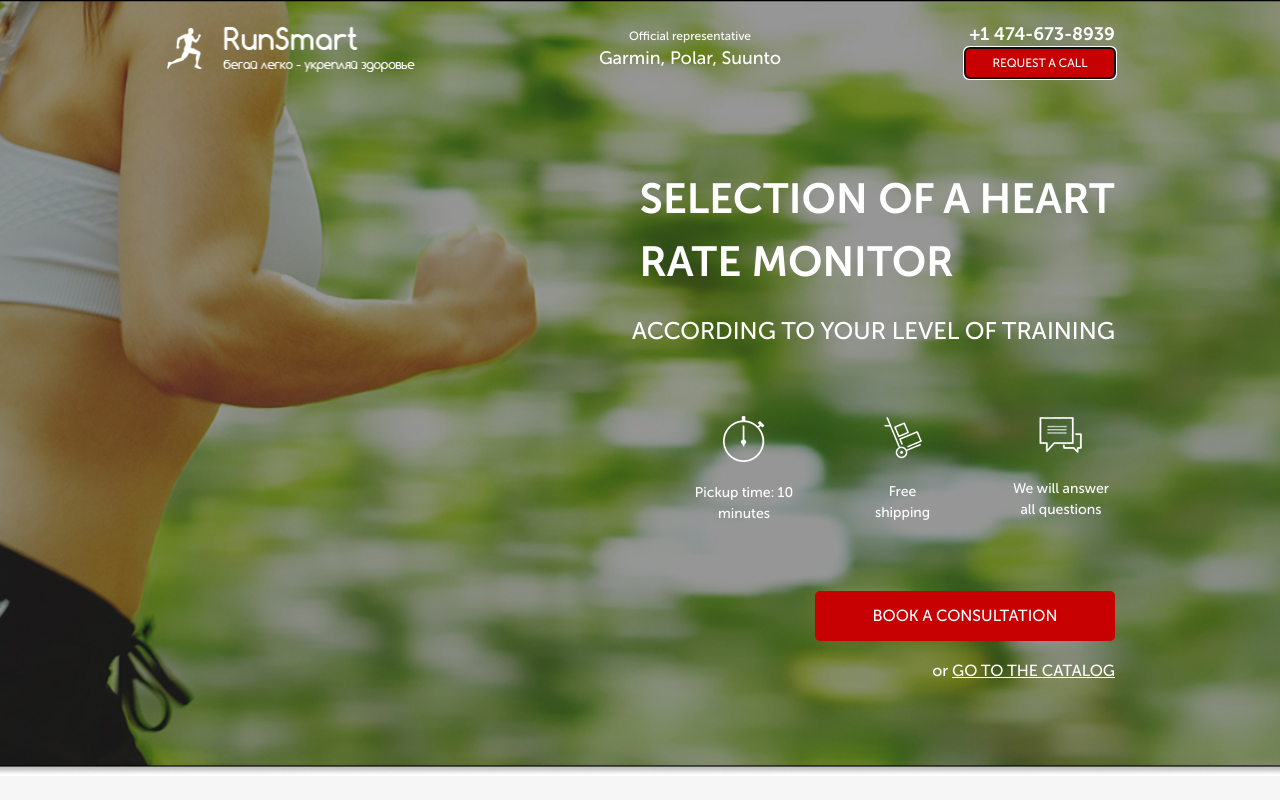
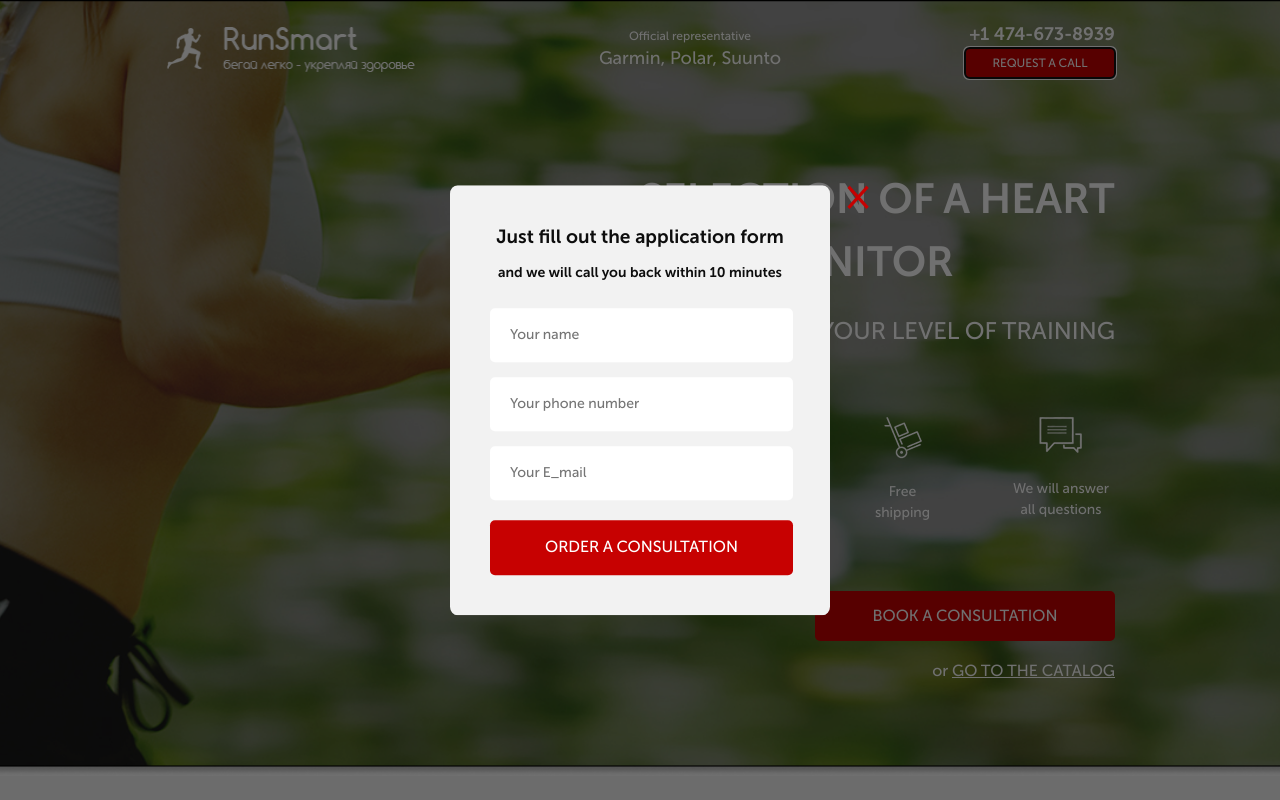
Before and after one commit to reandres/Pulse, a plain HTML site: page src/index.html in a window 1280 px wide. Both pictures are taken after a click on the button "REQUEST A CALL". Shown: the top 800 px of the page. Drawn offline with nearby package versions, Linux system fonts and the light colour scheme; files whose address does not match are found by name.

Commit message:
add overlay

```diff
--- a/src/index.html
+++ b/src/index.html
@@ -24,7 +24,7 @@
                 </div>
                 <div class="header__contacts">
                     <a href="tel:+14746738939" class="header__phone">+1 474-673-8939</a>
-                    <button class="button">Request a call</button>
+                    <button data-modal="consultation" class="button">Request a call</button>
                 </div>
             </header>
 
@@ -45,7 +45,7 @@
                         We will answer all questions
                     </div>
                 </div>
-                <button class="button button_main">book a consultation</button>
+                <button data-modal="consultation" class="button button_main">book a consultation</button>
                 <div class="promo__link">
                     or
                     <a href="#"> GO TO THE CATALOG</a>
@@ -498,6 +498,35 @@
         </div>
     </footer>
 
+    <div class="overlay">
+        <div class="modal" id="consultation">
+            <div class="modal__close">&times;</div>
+            <div class="modal__subtitle">Just fill out the application form</div>
+            <div class="modal__descr">and we will call you back within 10 minutes</div>
+            <form class="feed_form feed_form_mt25" action="#">
+                <input  name="name" required placeholder="Your name" type="text">
+                <input  name="name" required placeholder="Your phone number" type="number">
+                <input  name="name" required placeholder="Your E_mail" type="email">
+                <button class="button button_submit">order a consultation</button>
+            </form>
+        </div>
+        <div class="modal" id="order">
+            <div class="modal__close">&times;</div>
+            <div class="modal__subtitle">Your order:</div>
+            <div class="modal__descr">Polar FT1 heart rate monitor</div>
+            <form class="feed_form feed_form_mt25" action="#">
+                <input  name="name" required placeholder="Your name" type="text">
+                <input  name="name" required placeholder="Your phone number" type="number">
+                <input  name="name" required placeholder="Your E_mail" type="email">
+                <button class="button button_submit">Buy</button>
+            </form>
+        </div>
+        <div class="modal modal_mini" id="thanks">
+            <div class="modal__close">&times;</div>
+            <div class="modal__subtitle">Thank you for your application!</div>
+            <div class="modal__descr">Our manager will contact you soon!</div>
+        </div>
+    </div>
 
     <script type="text/javascript" src="https://code.jquery.com/jquery-1.11.0.min.js"></script>
     <script type="text/javascript" src="https://code.jquery.com/jquery-migrate-1.2.1.min.js"></script>
--- a/src/js/script.js
+++ b/src/js/script.js
@@ -1,4 +1,4 @@
-$(document).ready(function(){
+$(document).ready(function() {
     $('.carousel__inner').slick({
         slidesToShow: 1,
         slidesToScroll: 1,
@@ -37,4 +37,23 @@ $(document).ready(function(){
 
     toggleSlide('.catalog_item__link');
     toggleSlide('.catalog_item__back');
+
+    // Modal
+
+    $('[data-modal=consultation]').on('click', function() {
+        $('.overlay, #consultation').fadeIn('slow');
+    });
+
+    $('.modal__close').on('click', function() {
+        $('.overlay, #consultation, #order, #thanks').fadeOut('slow');
+    });
+
+    $('.button_mini').each(function(i) {
+        $(this).on('click', function() {
+            $('#order .modal__descr').text($('.catalog-item__subtitle').eq(i).text());
+            $('.overlay, #order').fadeIn('slow');
+        });
+    });
+
+
 });
--- a/src/sass/blocks/_forms.sass
+++ b/src/sass/blocks/_forms.sass
@@ -14,3 +14,5 @@
         color: #4B4B4B
         &:nth-child(3)
             margin-bottom: 20px
+    &_mt25
+        margin-top: 25px
--- /dev/null
+++ b/src/sass/blocks/_modal.sass
@@ -0,0 +1,41 @@
+.overlay
+    display: none
+    position: fixed
+    width: 100%
+    height: 100%
+    top: 0
+    background-color: rgba(0,0,0, .56)
+.modal
+    position: absolute
+    top: 50%
+    left: 50%
+    transform: translate(-50%, -50%)
+    width: 380px
+    min-height: 400px
+    background-color: #f2f2f2
+    padding: 38px 40px 40px 40px
+    border-radius: 2%
+    &__close
+        position: absolute
+        top: 0
+        right: -40px
+        font-size: 41px
+        line-height: 21px
+        color: $red
+        cursor: pointer
+    &__subtitle
+        font-weight: 700
+        font-size: 19px
+        color: $black
+        text-align: center
+    &__descr
+        font-weight: 700
+        font-size: 14px
+        color: $black
+        text-align: center
+        margin-top: 10px
+    &_mini
+        width: 380px
+        min-height: 140px
+#consultation, #order, #thanks
+    display: none
--- a/src/sass/style.sass
+++ b/src/sass/style.sass
@@ -20,3 +20,4 @@
 @import 'blocks/catalog'
 @import 'blocks/_feed'
 @import 'blocks/_footer'
+@import 'blocks/_modal'
```
Also changed, not shown: src/css/style.min.css, 1 other file.
